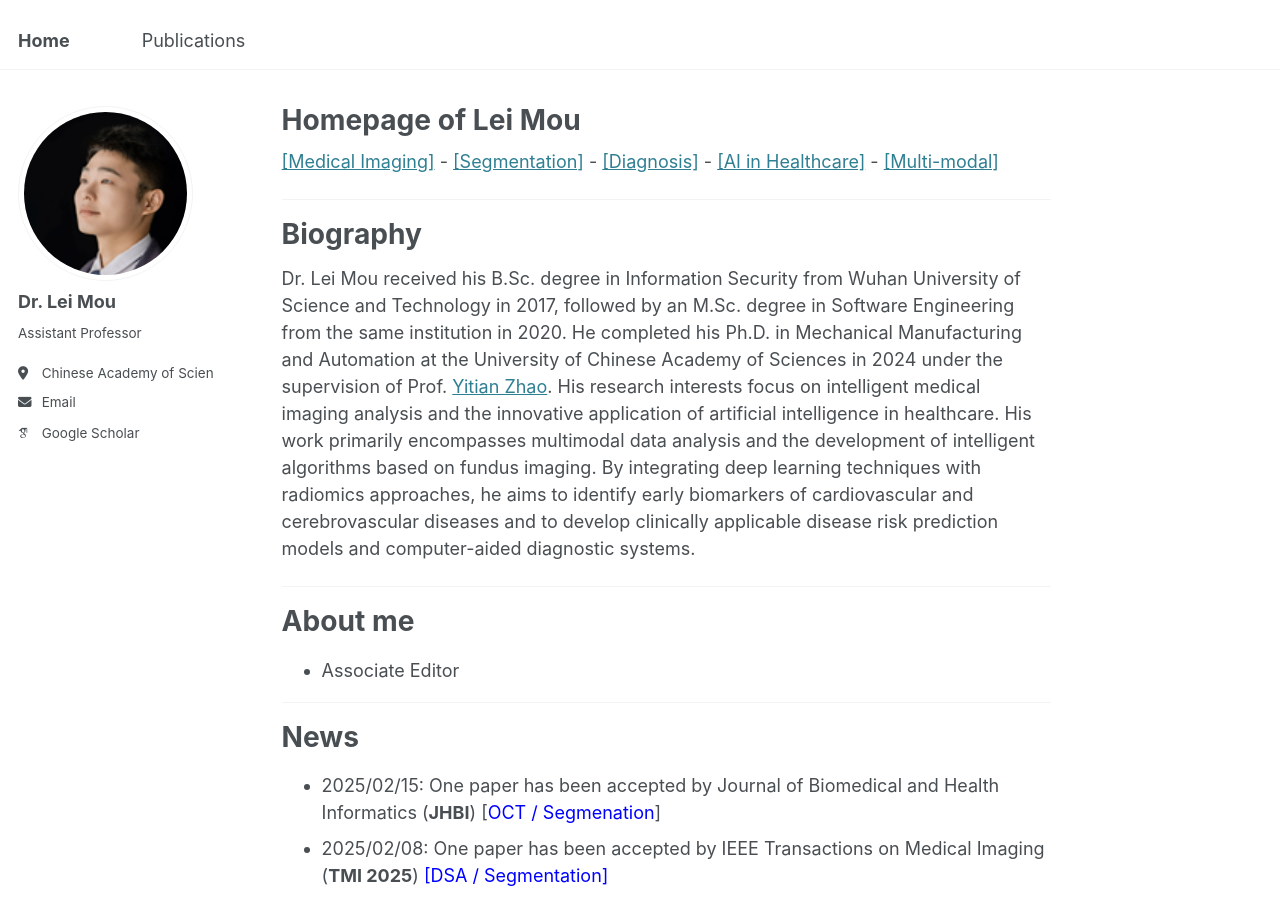
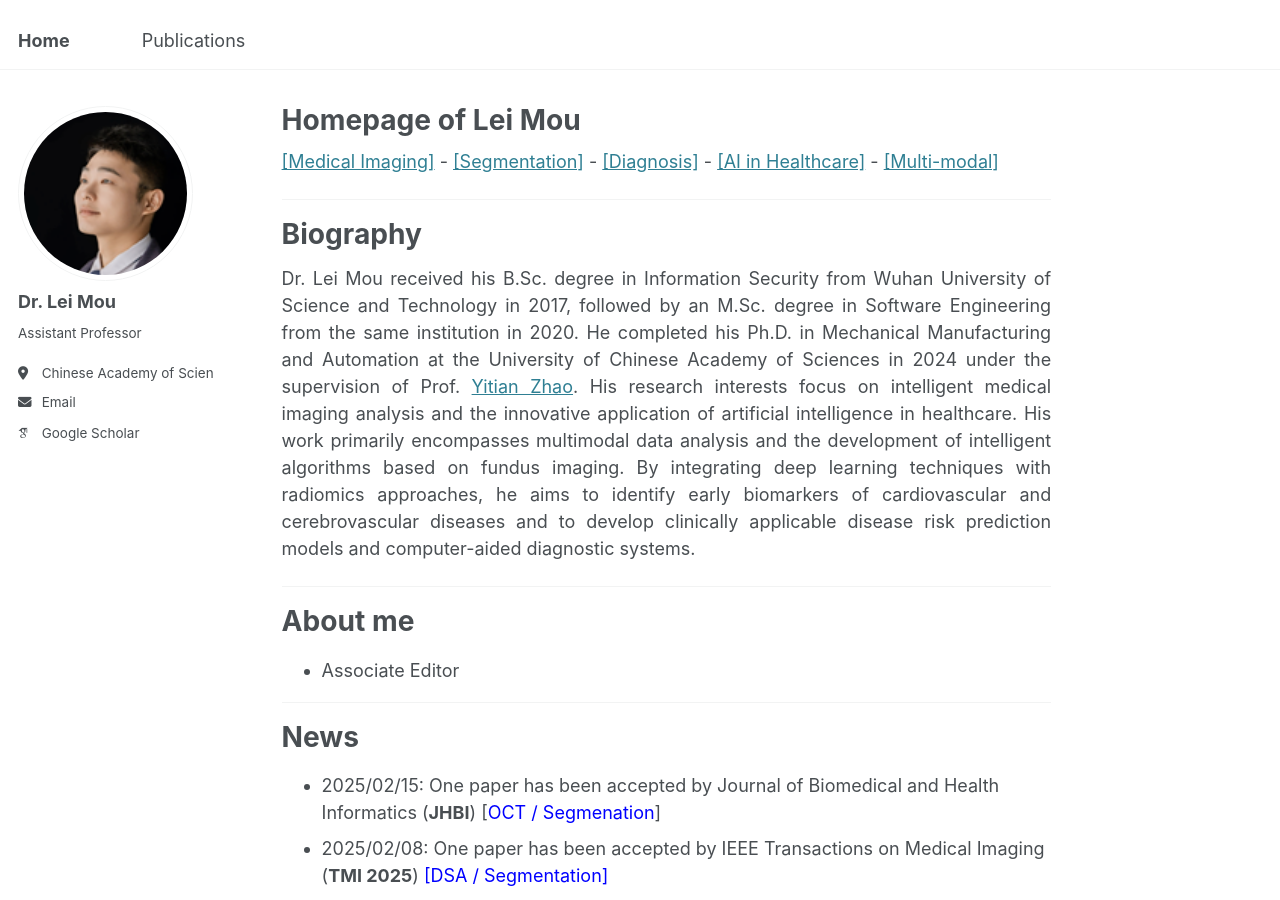
Before and after one commit to iBrain-007/iBrain-007.github.io, a Jekyll site: the page built from _pages/about.md, in a window 1280 px wide and 900 px high. Built offline with Jekyll 4.4.1, drawn with Linux system fonts in a browser that asks for light colours; some web fonts are replaced.

Commit message:
Update about.md

```diff
--- a/_pages/about.md
+++ b/_pages/about.md
@@ -24,7 +24,9 @@ redirect_from:
 
 # Biography
 
-Dr. Lei Mou received his B.Sc. degree in Information Security from Wuhan University of Science and Technology in 2017, followed by an M.Sc. degree in Software Engineering from the same institution in 2020. He completed his Ph.D. in Mechanical Manufacturing and Automation at the University of Chinese Academy of Sciences in 2024 under the supervision of Prof. [Yitian Zhao](https://ytianzhao.github.io/). His research interests focus on intelligent medical imaging analysis and the innovative application of artificial intelligence in healthcare. His work primarily encompasses multimodal data analysis and the development of intelligent algorithms based on fundus imaging. By integrating deep learning techniques with radiomics approaches, he aims to identify early biomarkers of cardiovascular and cerebrovascular diseases and to develop clinically applicable disease risk prediction models and computer-aided diagnostic systems.
+<p style="text-align: justify;">
+Dr. Lei Mou received his B.Sc. degree in Information Security from Wuhan University of Science and Technology in 2017, followed by an M.Sc. degree in Software Engineering from the same institution in 2020. He completed his Ph.D. in Mechanical Manufacturing and Automation at the University of Chinese Academy of Sciences in 2024 under the supervision of Prof. <a href="https://ytianzhao.github.io/">Yitian Zhao</a>. His research interests focus on intelligent medical imaging analysis and the innovative application of artificial intelligence in healthcare. His work primarily encompasses multimodal data analysis and the development of intelligent algorithms based on fundus imaging. By integrating deep learning techniques with radiomics approaches, he aims to identify early biomarkers of cardiovascular and cerebrovascular diseases and to develop clinically applicable disease risk prediction models and computer-aided diagnostic systems.
+</p>
 
 ---
 
```
